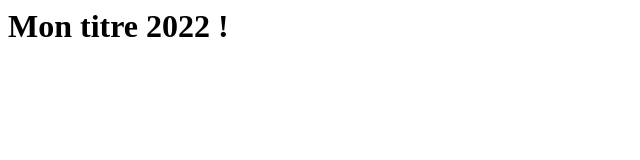
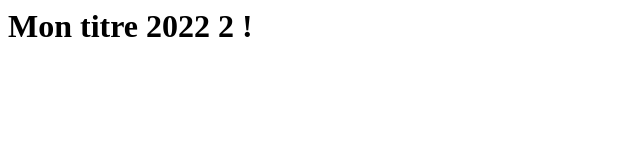
Before and after one commit to jkibari2/test, a plain HTML site: page index.html in a window 1280 px wide. Shown: the full height of the page, 0-640 px from the left. Drawn offline with Linux system fonts and the light colour scheme.

Commit message:
ody test

```diff
--- a/index.html
+++ b/index.html
@@ -1,5 +1,5 @@
 <html>
 <body>
-<h1>Mon titre 2022 !</h1>
+<h1>Mon titre 2022 2 !</h1>
 </body>
 </html>
```
